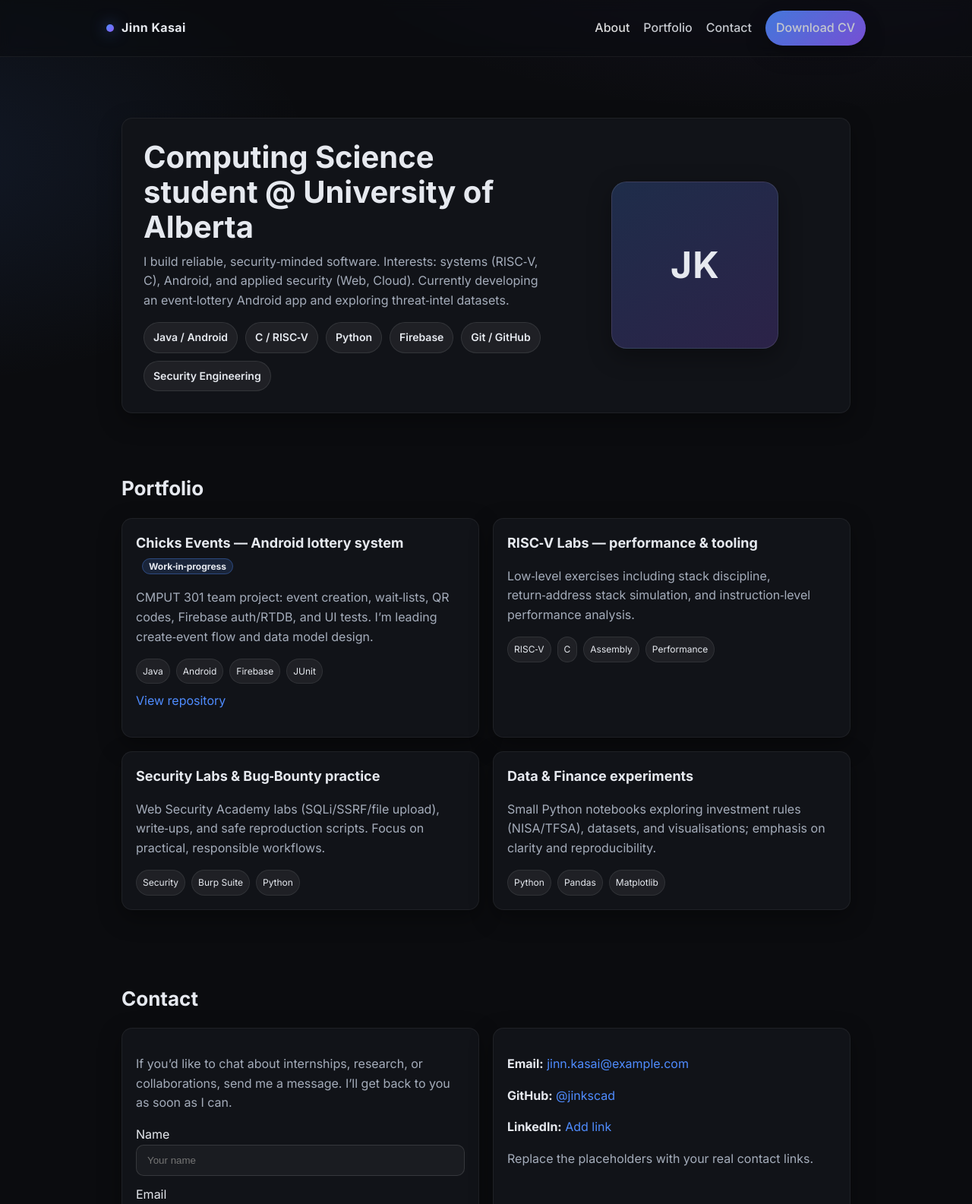
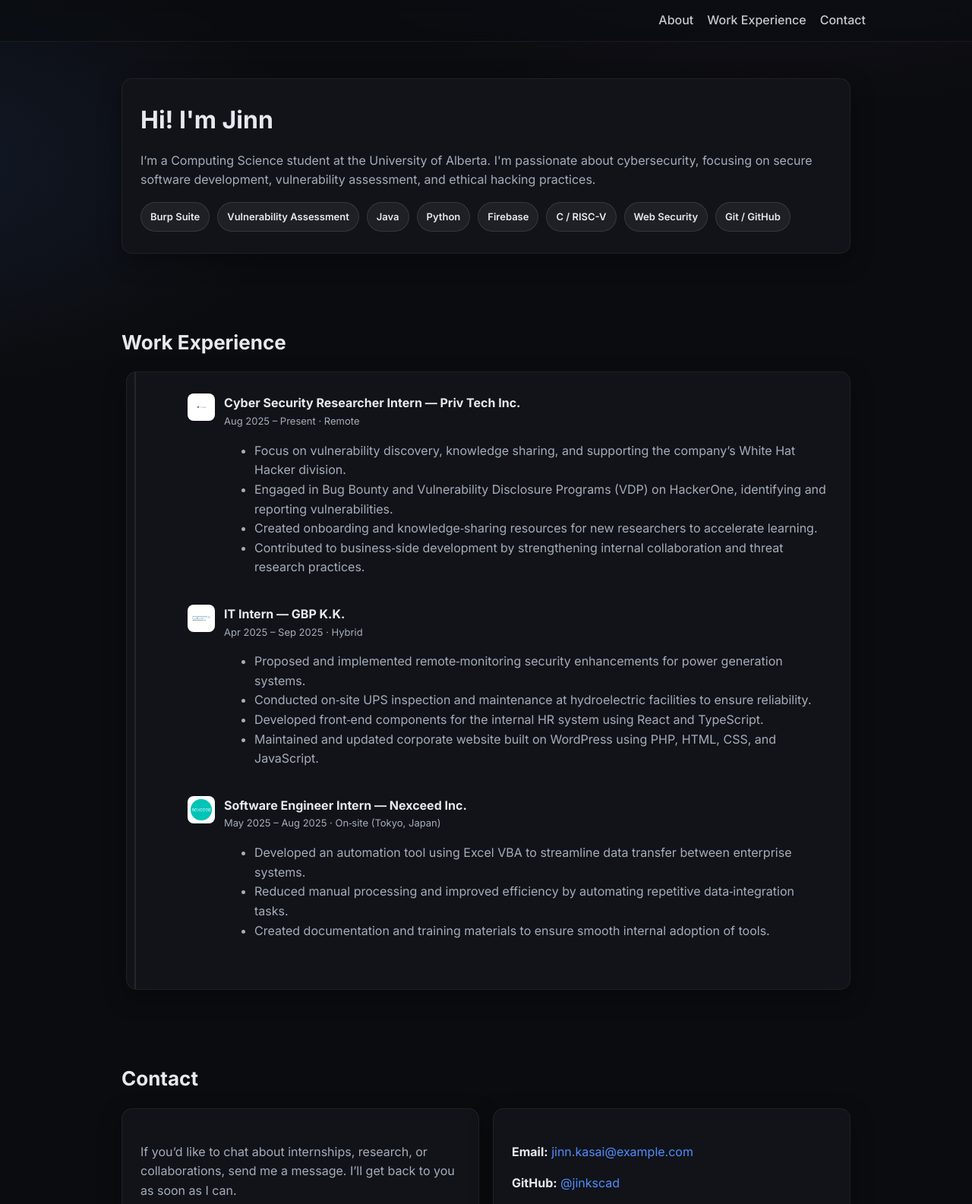
Before and after one commit to jinkscad/jinkscad.github.io, a plain HTML site: page index.html in a window 1280 px wide. Shown: the top 1585 px of the page at 76% size. Drawn offline with Linux system fonts and the light colour scheme.

Commit message:
added images

```diff
--- a/index.html
+++ b/index.html
@@ -4,17 +4,17 @@
   <meta charset="utf-8" />
   <meta name="viewport" content="width=device-width, initial-scale=1" />
   <title>Jinn Kasai — Portfolio</title>
-  <meta name="description" content="Portfolio of Jinn Kasai — Computing Science @ UAlberta. Projects, experience, and contact." />
+  <meta name="description" content="Portfolio of Jinn Kasai — Computing Science @ UAlberta. Work experience and contact." />
   <link rel="preconnect" href="https://fonts.gstatic.com" crossorigin>
   <link href="https://fonts.googleapis.com/css2?family=Inter:wght@400;500;600;700&display=swap" rel="stylesheet">
   <style>
     :root{
-      --bg:#0b0c0f; /* near-black */
-      --panel:#111318; /* card bg */
-      --muted:#a5adbb; /* secondary text */
-      --text:#e6e9ef; /* main text */
-      --brand:#4f8cff; /* accent */
-      --brand-2:#8b5cf6; /* secondary accent */
+      --bg:#0b0c0f;
+      --panel:#111318;
+      --muted:#a5adbb;
+      --text:#e6e9ef;
+      --brand:#4f8cff;
+      --brand-2:#8b5cf6;
       --ring: 0 0 0 3px rgba(79,140,255,.35);
       --radius: 14px;
       --shadow: 0 10px 30px rgba(0,0,0,.35);
@@ -30,145 +30,119 @@
     a{color:var(--brand); text-decoration:none}
     a:hover{opacity:.9}
 
-    /* Header */
     .wrap{max-width:1000px; margin:0 auto; padding:0 20px}
     header{
       position:sticky; top:0; z-index:20; backdrop-filter:saturate(140%) blur(8px);
       background:rgba(11,12,15,.6); border-bottom:1px solid rgba(255,255,255,.06)
     }
     .nav{
-      display:flex; align-items:center; justify-content:space-between; padding:14px 0;
+      display:flex; align-items:center; justify-content:flex-end; padding:14px 0;
     }
-    .brand{display:flex; gap:10px; align-items:center; font-weight:700; letter-spacing:.4px}
-    .brand .dot{width:10px;height:10px;border-radius:999px;background:linear-gradient(135deg,var(--brand),var(--brand-2)); box-shadow:0 0 20px rgba(79,140,255,.7)}
     .menu{display:flex; gap:18px; align-items:center}
     .menu a{color:var(--text); opacity:.85; font-weight:500}
     .menu a.active{color:#fff}
-    .btn{background:linear-gradient(135deg,var(--brand),var(--brand-2)); color:white; padding:10px 14px; border-radius:999px; font-weight:600; box-shadow:var(--shadow)}
 
-    /* Hero */
-    .hero{padding:80px 0 30px}
-    .hero .card{display:grid; grid-template-columns:1.2fr .8fr; gap:24px; background:var(--panel); border-radius:var(--radius); padding:28px; box-shadow:var(--shadow); border:1px solid rgba(255,255,255,.06)}
-    .hero h1{font-size:clamp(28px, 4vw, 40px); line-height:1.15; margin:0 0 10px}
-    .hero p{color:var(--muted); margin:0}
-    .chiprow{display:flex;flex-wrap:wrap; gap:10px; margin-top:16px}
-    .chip{background:rgba(255,255,255,.06); border:1px solid rgba(255,255,255,.09); padding:8px 12px; border-radius:999px; font-weight:600; font-size:14px}
-    .hero aside{display:flex; align-items:center; justify-content:center}
-    .avatar{
-      width:min(220px, 90%); aspect-ratio:1; border-radius:20px;
-      background:linear-gradient(145deg, rgba(79,140,255,.22), rgba(139,92,246,.22));
-      border:1px solid rgba(255,255,255,.1); box-shadow:var(--shadow);
-      display:grid; place-items:center; font-size:48px; font-weight:800; letter-spacing:1px
-    }
-
-    /* Sections */
     section{padding:48px 0}
+    h1{font-size:32px; margin:0 0 10px}
     h2{font-size:26px; margin:0 0 18px}
     .grid{display:grid; gap:18px}
     @media(min-width:820px){ .grid.cols-2{grid-template-columns:1fr 1fr} }
+    .card{background:var(--panel); border:1px solid rgba(255,255,255,.06); border-radius:var(--radius); padding:28px 24px; box-shadow:var(--shadow)}
+    .muted{color:var(--muted)}
+    .chips{display:flex;flex-wrap:wrap;gap:10px;margin-top:16px}
+    .chip{background:rgba(255,255,255,.06);border:1px solid rgba(255,255,255,.1);padding:8px 12px;border-radius:999px;font-size:13px;font-weight:600}
 
-    .card{background:var(--panel); border:1px solid rgba(255,255,255,.06); border-radius:var(--radius); padding:18px 18px; box-shadow:var(--shadow)}
-    .muted{color:var(--muted)}
+    /* timeline */
+    .timeline{position:relative; margin-left:6px}
+    .timeline::before{content:""; position:absolute; left:10px; top:0; bottom:0; width:2px; background:rgba(255,255,255,.08)}
+    .titem{position:relative; padding-left:56px; margin:0 0 20px; display:flex; align-items:flex-start; gap:12px}
+    .titem img{width:36px; height:36px; border-radius:8px; object-fit:contain; background:#fff; padding:4px}
+    .tcontent{flex:1}
+    .role{font-weight:700}
+    .meta{font-size:13px; color:var(--muted)}
 
-    /* Portfolio cards */
-    .proj{display:flex; gap:16px; align-items:flex-start}
-    .badge{font-size:12px; font-weight:700; padding:2px 8px; border-radius:999px; background:rgba(79,140,255,.15); border:1px solid rgba(79,140,255,.35); margin-left:8px}
-    .proj h3{margin:0 0 6px; font-size:18px}
-    .tags{display:flex; flex-wrap:wrap; gap:8px; margin-top:8px}
-    .tag{font-size:12px; padding:6px 8px; border-radius:999px; background:rgba(255,255,255,.06); border:1px solid rgba(255,255,255,.08)}
-
-    /* Contact */
     form{display:grid; gap:12px}
     input, textarea{width:100%; padding:12px 14px; border-radius:10px; border:1px solid rgba(255,255,255,.12); background:rgba(255,255,255,.04); color:var(--text)}
     input:focus, textarea:focus{outline:none; box-shadow:var(--ring); border-color:transparent}
     textarea{min-height:120px; resize:vertical}
-
     footer{padding:40px 0; color:var(--muted); text-align:center}
   </style>
 </head>
 <body>
   <header>
     <div class="wrap nav">
-      <div class="brand"><span class="dot"></span> <span>Jinn Kasai</span></div>
       <nav class="menu" aria-label="Primary" id="topnav">
         <a href="#about">About</a>
-        <a href="#portfolio">Portfolio</a>
+        <a href="#work">Work Experience</a>
         <a href="#contact">Contact</a>
-        <a class="btn" href="resume.pdf" target="_blank" rel="noopener">Download CV</a>
       </nav>
     </div>
   </header>
 
   <main class="wrap">
-    <!-- Hero / About Short -->
     <section class="hero" id="about">
       <div class="card">
         <div>
-          <h1>Computing Science student @ University of Alberta</h1>
-          <p class="muted">I build reliable, security‑minded software. Interests: systems (RISC‑V, C), Android, and applied security (Web, Cloud). Currently developing an event‑lottery Android app and exploring threat‑intel datasets.</p>
-          <div class="chiprow" aria-label="Top skills">
-            <span class="chip">Java / Android</span>
-            <span class="chip">C / RISC‑V</span>
+          <h1>Hi! I'm Jinn</h1>
+          <p class="muted">I’m a Computing Science student at the University of Alberta. I'm passionate about cybersecurity, focusing on secure software development, vulnerability assessment, and ethical hacking practices.</p>
+          <div class="chips" aria-label="Top skills">
+            <span class="chip">Burp Suite</span>
+            <span class="chip">Vulnerability Assessment</span>
+            <span class="chip">Java</span>
             <span class="chip">Python</span>
             <span class="chip">Firebase</span>
+            <span class="chip">C / RISC-V</span>
+            <span class="chip">Web Security</span>
             <span class="chip">Git / GitHub</span>
-            <span class="chip">Security Engineering</span>
           </div>
         </div>
-        <aside>
-          <div class="avatar" aria-hidden="true">JK</div>
-        </aside>
       </div>
     </section>
 
-    <!-- Portfolio -->
-    <section id="portfolio">
-      <h2>Portfolio</h2>
-      <div class="grid cols-2">
-        <article class="card proj">
-          <div>
-            <h3>Chicks Events — Android lottery system <span class="badge">Work‑in‑progress</span></h3>
-            <p class="muted">CMPUT 301 team project: event creation, wait‑lists, QR codes, Firebase auth/RTDB, and UI tests. I’m leading create‑event flow and data model design.</p>
-            <div class="tags">
-              <span class="tag">Java</span><span class="tag">Android</span><span class="tag">Firebase</span><span class="tag">JUnit</span>
-            </div>
-            <p style="margin-top:10px"><a href="https://github.com/CMPUT301F25chicks/chicks-events" target="_blank" rel="noopener">View repository</a></p>
+    <section id="work">
+      <h2>Work Experience</h2>
+      <div class="card timeline">
+        <div class="titem">
+          <img src="images/privtech.png" alt="Priv Tech logo">
+          <div class="tcontent">
+            <div class="role">Cyber Security Researcher Intern — Priv Tech Inc.</div>
+            <div class="meta">Aug 2025 – Present · Remote</div>
+            <ul class="muted">
+              <li>Focus on vulnerability discovery, knowledge sharing, and supporting the company’s White Hat Hacker division.</li>
+              <li>Engaged in Bug Bounty and Vulnerability Disclosure Programs (VDP) on HackerOne, identifying and reporting vulnerabilities.</li>
+              <li>Created onboarding and knowledge‑sharing resources for new researchers to accelerate learning.</li>
+              <li>Contributed to business‑side development by strengthening internal collaboration and threat research practices.</li>
+            </ul>
           </div>
-        </article>
-
-        <article class="card proj">
-          <div>
-            <h3>RISC‑V Labs — performance & tooling</h3>
-            <p class="muted">Low‑level exercises including stack discipline, return‑address stack simulation, and instruction‑level performance analysis.</p>
-            <div class="tags">
-              <span class="tag">RISC‑V</span><span class="tag">C</span><span class="tag">Assembly</span><span class="tag">Performance</span>
-            </div>
+        </div>
+        <div class="titem">
+          <img src="images/gbp.png" alt="GBP logo">
+          <div class="tcontent">
+            <div class="role">IT Intern — GBP K.K.</div>
+            <div class="meta">Apr 2025 – Sep 2025 · Hybrid</div>
+            <ul class="muted">
+              <li>Proposed and implemented remote‑monitoring security enhancements for power generation systems.</li>
+              <li>Conducted on‑site UPS inspection and maintenance at hydroelectric facilities to ensure reliability.</li>
+              <li>Developed front‑end components for the internal HR system using React and TypeScript.</li>
+              <li>Maintained and updated corporate website built on WordPress using PHP, HTML, CSS, and JavaScript.</li>
+            </ul>
           </div>
-        </article>
-
-        <article class="card proj">
-          <div>
-            <h3>Security Labs & Bug‑Bounty practice</h3>
-            <p class="muted">Web Security Academy labs (SQLi/SSRF/file upload), write‑ups, and safe reproduction scripts. Focus on practical, responsible workflows.</p>
-            <div class="tags">
-              <span class="tag">Security</span><span class="tag">Burp Suite</span><span class="tag">Python</span>
-            </div>
+        </div>
+        <div class="titem">
+          <img src="images/nexceed.png" alt="Nexceed logo">
+          <div class="tcontent">
+            <div class="role">Software Engineer Intern — Nexceed Inc.</div>
+            <div class="meta">May 2025 – Aug 2025 · On‑site (Tokyo, Japan)</div>
+            <ul class="muted">
+              <li>Developed an automation tool using Excel VBA to streamline data transfer between enterprise systems.</li>
+              <li>Reduced manual processing and improved efficiency by automating repetitive data‑integration tasks.</li>
+              <li>Created documentation and training materials to ensure smooth internal adoption of tools.</li>
+            </ul>
           </div>
-        </article>
-
-        <article class="card proj">
-          <div>
-            <h3>Data & Finance experiments</h3>
-            <p class="muted">Small Python notebooks exploring investment rules (NISA/TFSA), datasets, and visualisations; emphasis on clarity and reproducibility.</p>
-            <div class="tags">
-              <span class="tag">Python</span><span class="tag">Pandas</span><span class="tag">Matplotlib</span>
-            </div>
-          </div>
-        </article>
+        </div>
       </div>
     </section>
 
-    <!-- Contact -->
     <section id="contact">
       <h2>Contact</h2>
       <div class="grid cols-2">
@@ -188,16 +162,14 @@
               <textarea required name="message" placeholder="Hi Jinn, I’m reaching out about…"></textarea>
             </label>
             <div>
-              <button class="btn" type="submit">Send</button>
+              <button type="submit">Send</button>
             </div>
-            <p class="muted" style="font-size:12px">This uses a simple <code>mailto:</code> link. For a proper contact form, you can wire up Formspree or a lightweight backend later.</p>
           </form>
         </div>
         <div class="card">
           <p><strong>Email:</strong> <a href="mailto:jinn.kasai@example.com">jinn.kasai@example.com</a></p>
           <p><strong>GitHub:</strong> <a href="https://github.com/jinkscad" target="_blank" rel="noopener">@jinkscad</a></p>
           <p><strong>LinkedIn:</strong> <a href="#" target="_blank" rel="noopener">Add link</a></p>
-          <p class="muted">Replace the placeholders with your real contact links.</p>
         </div>
       </div>
     </section>
@@ -208,18 +180,7 @@
   </footer>
 
   <script>
-    // Active link highlight on scroll
-    const links=[...document.querySelectorAll('#topnav a')].filter(a=>a.getAttribute('href').startsWith('#'));
-    const sections=links.map(l=>document.querySelector(l.getAttribute('href')));
-    const setActive=()=>{
-      const y=window.scrollY+120; // header height buffer
-      let activeIndex=0;
-      sections.forEach((s,i)=>{ if(s.offsetTop<=y) activeIndex=i; });
-      links.forEach((l,i)=> l.classList.toggle('active', i===activeIndex));
-    };
-    window.addEventListener('scroll', setActive); setActive();
-
-    // Mailto helper
+    document.getElementById('y').textContent=new Date().getFullYear();
     function sendMail(e){
       e.preventDefault();
       const f=e.target; const name=f.name.value.trim(); const email=f.email.value.trim(); const msg=f.message.value.trim();
@@ -228,9 +189,6 @@
       window.location.href=`mailto:jinn.kasai@example.com?subject=${subject}&body=${body}`;
       return false;
     }
-
-    // Year in footer
-    document.getElementById('y').textContent=new Date().getFullYear();
   </script>
 </body>
 </html>
```
Also changed, not shown: images/gbp.png (added), images/nexceed.png (added), images/privtech.png (added).
